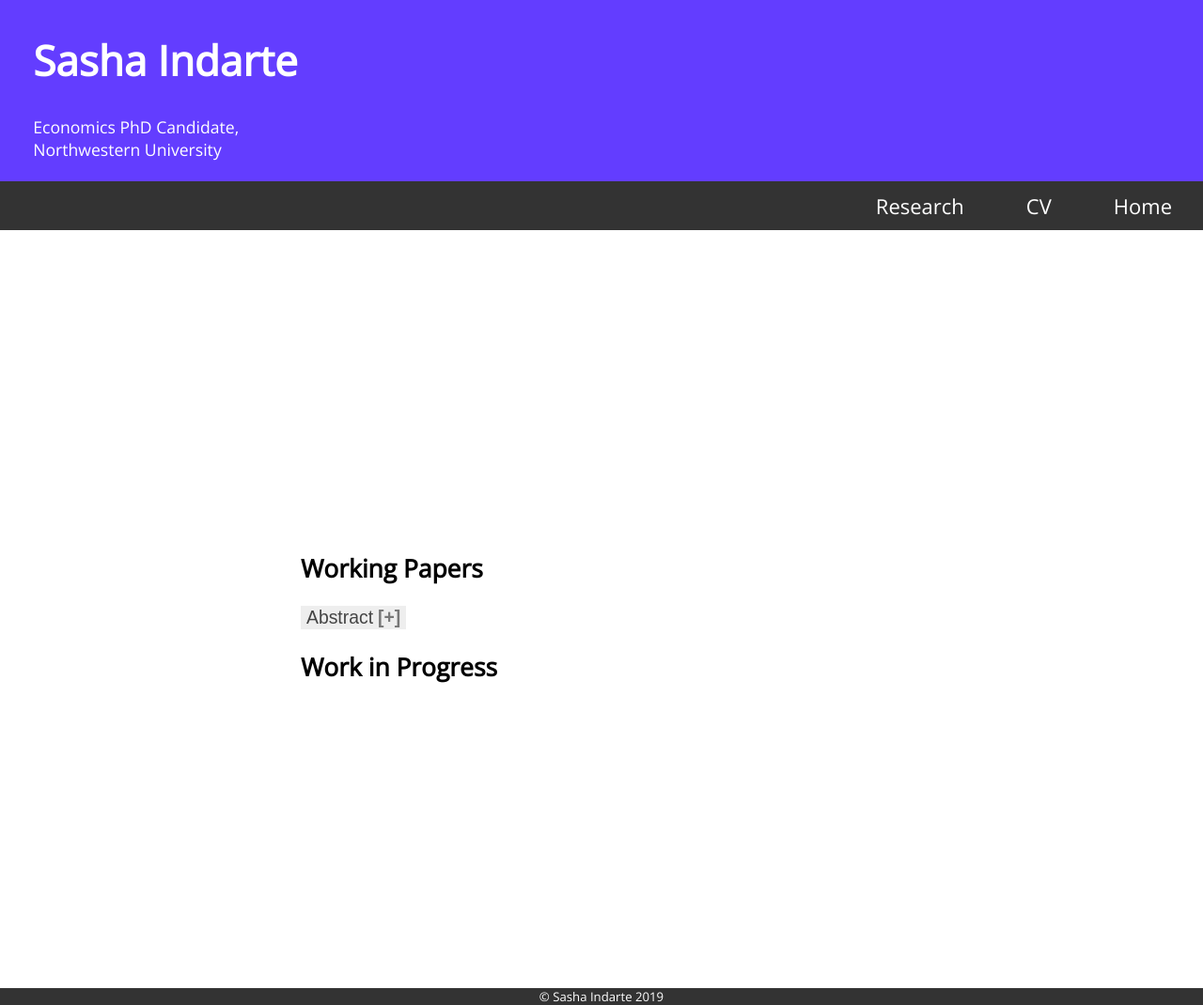
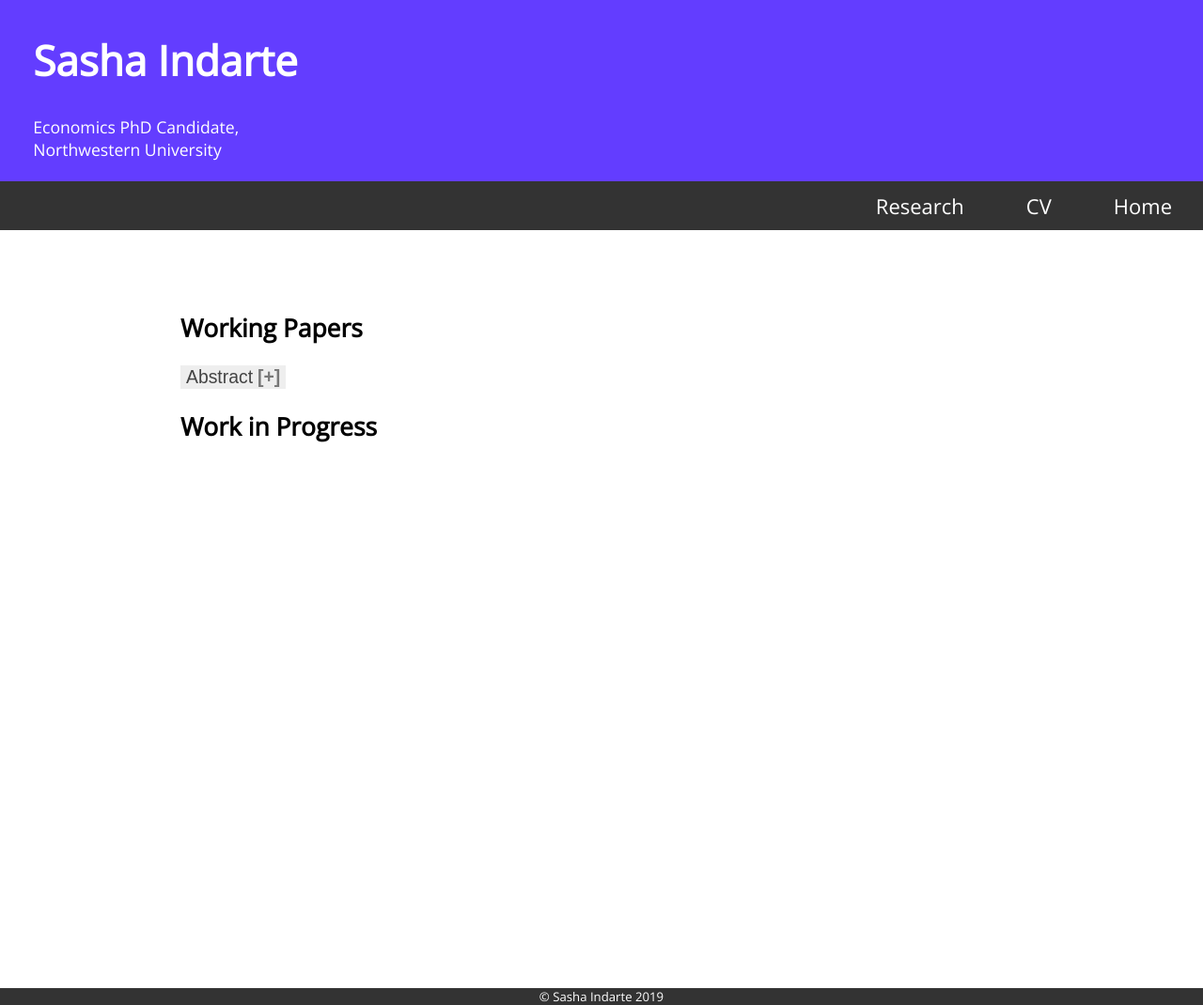
Before and after one commit to sashaindarte/sashaindarte.github.io, a Jekyll site: the page built from research/index.html, in a window 1280 px wide and 1070 px high. Shown: the whole window at 94% size. Built offline with Jekyll 4.4.1, drawn with Linux system fonts in a browser that asks for light colours.

Commit message:
Update main.css

```diff
--- a/css/main.css
+++ b/css/main.css
@@ -103,7 +103,7 @@ body {
 /* Reserach container */
 .singlecol {
   	background-color: white;
-  	padding: 25%;
+  	padding: 5% 15%;
 }
 
 /* Footer */
```
